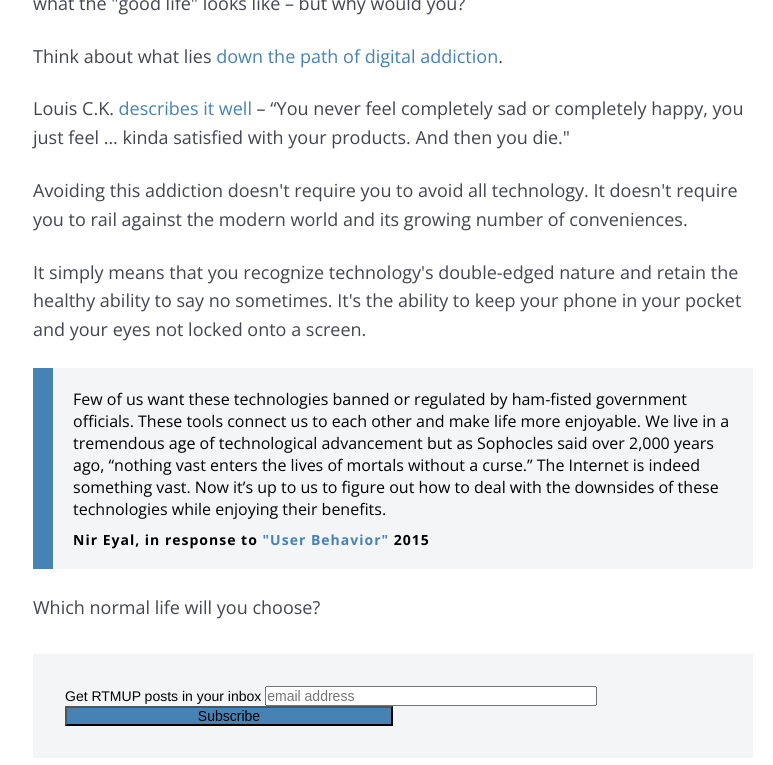
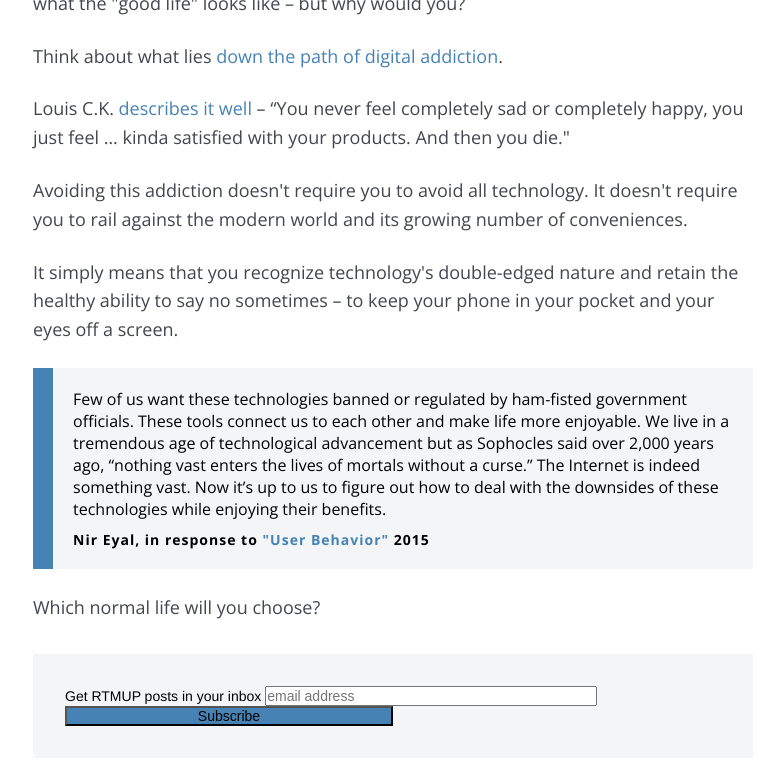
Before and after one commit to mcknightlabs/rtmup, a Jekyll site: the page built from _posts/2017-7-24-addiction.md, in a window 1280 px wide and 900 px high, scrolled down 1963 px. Shown: the top 765 px of the window, without its empty margins (247-1020 px from the left). Built offline with Jekyll 4.4.1, drawn with Linux system fonts in a browser that asks for light colours; comment, search, counter and statistics services are not loaded.

Commit message:
addiction updates

```diff
--- a/_posts/2017-7-24-addiction.md
+++ b/_posts/2017-7-24-addiction.md
@@ -39,7 +39,7 @@ As the world becomes more addictive, the two senses in which one can live a norm
 
 <p>Avoiding this addiction doesn't require you to avoid all technology. It doesn't require you to rail against the modern world and its growing number of conveniences.</p>
 
-<p>It simply means that you recognize technology's double-edged nature and retain the healthy ability to say no sometimes. It's the ability to keep your phone in your pocket and your eyes not locked onto a screen.</p>
+<p>It simply means that you recognize technology's double-edged nature and retain the healthy ability to say no sometimes – to keep your phone in your pocket and your eyes off a screen.</p>
 
 <blockquote>
 Few of us want these technologies banned or regulated by ham-fisted government officials. These tools connect us to each other and make life more enjoyable. We live in a tremendous age of technological advancement but as Sophocles said over 2,000 years ago, “nothing vast enters the lives of mortals without a curse.” The Internet is indeed something vast. Now it’s up to us to figure out how to deal with the downsides of these technologies while enjoying their benefits.
```
